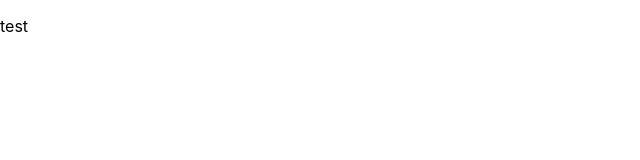
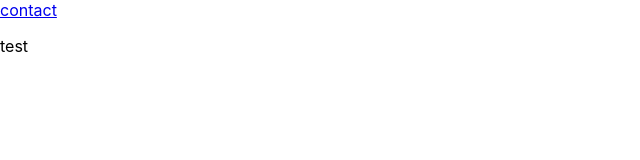
Before and after one commit to AE1Hub/ActiveElectric, a React (Create React App) app: page / in a window 1280 px wide. Shown: the top 160 px of the page, without its empty margins (0-640 px from the left). Built offline with nearby package versions, Linux system fonts and the light colour scheme.

Commit message:
router-test

```diff
--- a/src/App/App.js
+++ b/src/App/App.js
@@ -20,6 +20,7 @@ export default function App() {
 		<main className='app'>
 			<nav className='appNav'>{renderNavRoutes()}</nav>
 			<div>
+				<Link to='/contact'>contact</Link>
 				<p>test</p>
 			</div>
 		</main>
```
Also changed, not shown: package.json (+4 -6 lines). Lines whose indentation alone changed are shown as unchanged.
